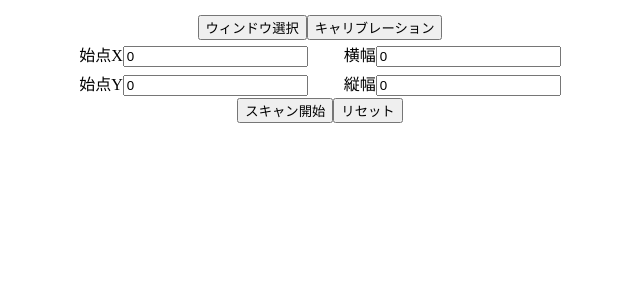
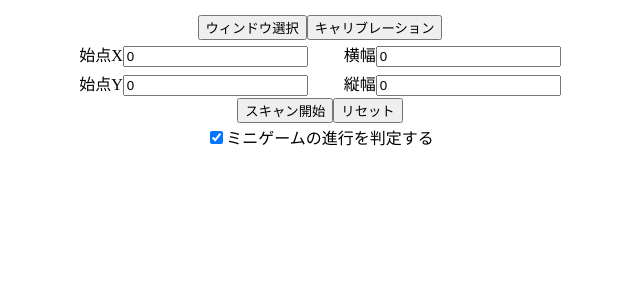
Before and after one commit to namecoco256/battan-auto-vue, a Vue app: page / in a window 1280 px wide. Shown: the top 300 px of the page, without its empty margins (320-960 px from the left). Built offline with nearby package versions, Linux system fonts and the light colour scheme.

Commit message:
ミニゲーム進行中以外の入力を無視するかどうかのチェックボックス追加

```diff
--- a/src/App.vue
+++ b/src/App.vue
@@ -60,6 +60,9 @@ const maxColor = { r:75, g:75, b:75 }
 //ミニゲーム中かどうかを判断するためタイマーの色も指定。
 const timerMinColor = [{ r: 80, g: 100, b: 80 }, { r: 1, g: 33, b: 84 }]
 const timerMaxColor = [{ r: 155, g: 150, b: 118 }, { r: 20, g: 43, b: 58 }]
+
+//ミニゲーム進行中か判定をするかしないか
+const isJudgeGaming = ref(true)
 
 let isGaming = false
 ///// 変数・配列の定義ここまで /////
@@ -179,14 +182,14 @@ watch(selectRectangle.value, () => {
 })
 
 function onSetRectangle() {
-  //選択範囲の数字をいじった時に呼ばれる関数。たびたび出てきてたでしょ？
+  //選択範囲の数字を確定した時に呼ばれる関数。たびたび出てきてたでしょ？
 
   //localstrageにselectRectangleの値を保存
   set('selectRectangle', [selectRectangle.value.startX, selectRectangle.value.startY, selectRectangle.value.width, selectRectangle.value.height])
   setBattanPosition()
 }
 function setBattanPosition() {
-  //バッタンの位置を配列に代入する関数。これ元々onSetRectangle()に入ってた処理なんですが、分けちゃって良かったですよね？
+  //バッタンの位置を配列に代入する関数。
 
   //横向きバッタン同士の間隔を求め、代入する
   let HBattanHInterval = Math.floor(selectRectangle.value.width * 0.1540)
@@ -277,7 +280,7 @@ function videoRendering(){
   if(isScanning.value) checkGaming()
   for(let battanY = 0; battanY < battan_position.length; battanY++){
     for(let battanX = 0; battanX < battan_position[battanY].length; battanX++) {
-      if(isScanning.value && isGaming) {
+    if(isScanning.value && (isGaming || !isJudgeGaming.value )) {
         //スキャン中なら、battan_positionの座標の色をスキャンしてバッタンが出てるかどうかを確認する
 
         //タイマーと被る可能性のあるバッタンをスキップ
@@ -305,6 +308,7 @@ function videoRendering(){
   }
 }
 
+//ミニゲーム進行中かどうかの判定
 function checkGaming() {
   const data = [
     canvasCtx.getImageData(battan_position[1][2].x, battan_position[1][2].y, 1, 1).data,
@@ -349,7 +353,8 @@ function checkTargetColor(current, min, max) {
     <br />
     <button class="scanBtn" @click="onScanBtn" v-if="!isScanning">スキャン開始</button>
     <button class="scanBtn" @click="onScanBtn" v-else>スキャン停止</button>
-    <button @click="reset">リセット</button>
+    <button @click="reset">リセット</button><br>
+    <label><input type="checkbox" v-model="isJudgeGaming">ミニゲームの進行を判定する</label><!--この文言要検討-->
   </section>
 
   <div class="videoPreview">
```
